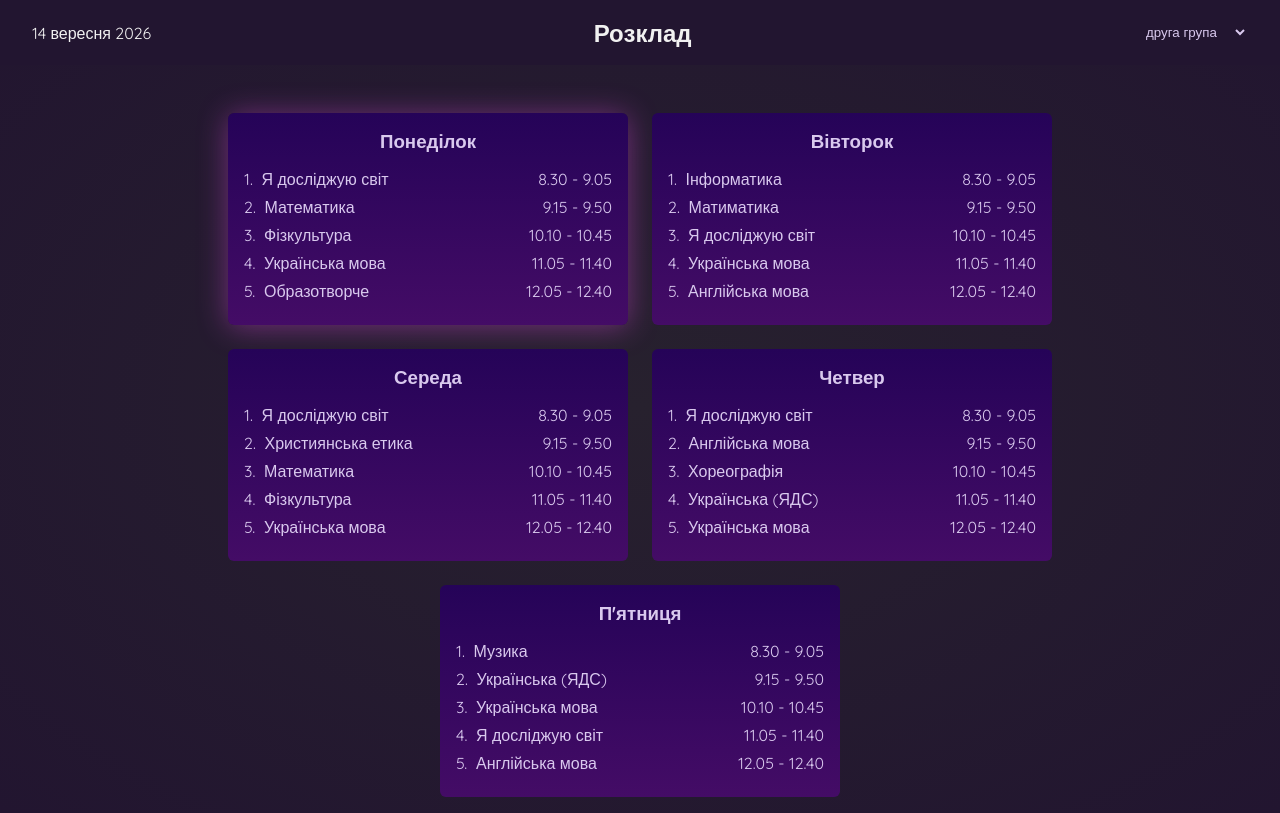
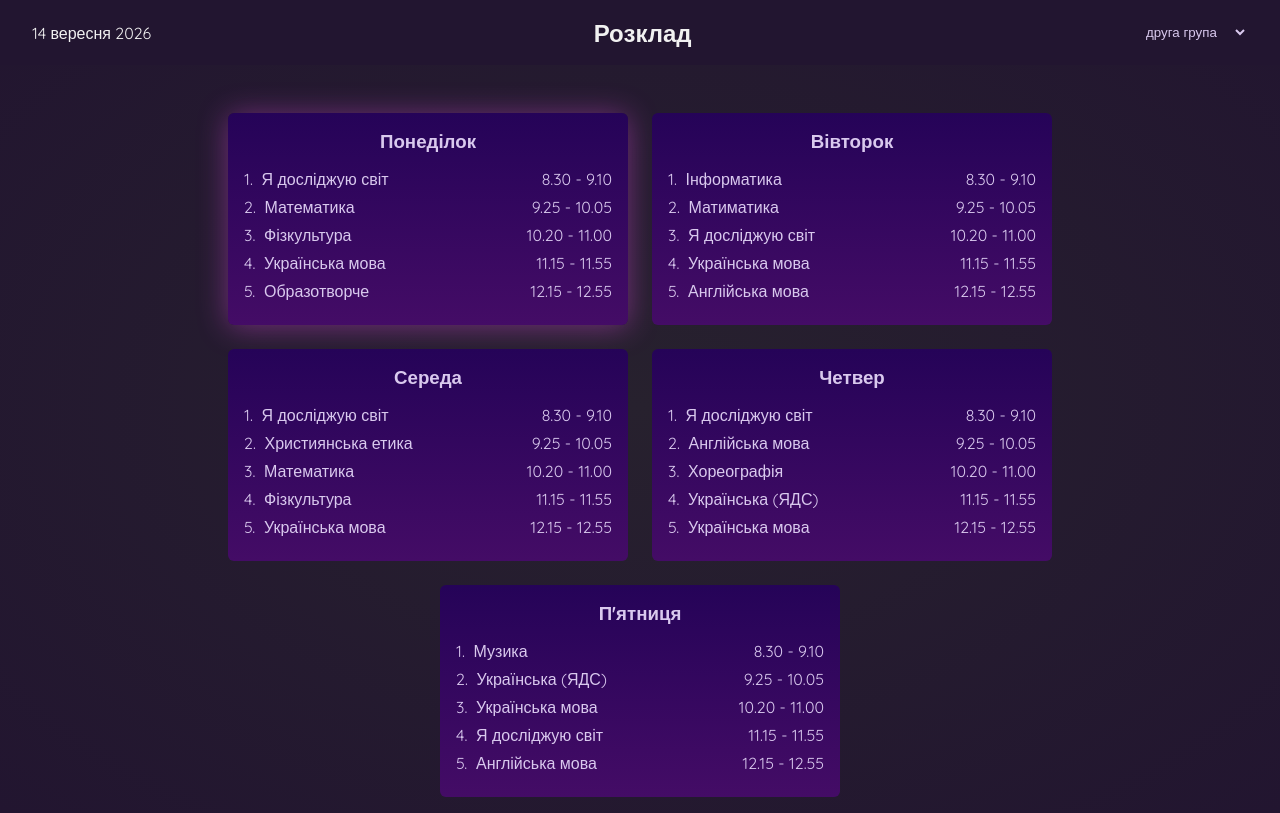
Before and after one commit to SerhiiStaryk/time-table2.0, a React (Create React App) app: page / in a window 1280 px wide. Built offline with nearby package versions, Linux system fonts and the light colour scheme.

Commit message:
change time

```diff
--- a/src/constants/time.js
+++ b/src/constants/time.js
@@ -1,7 +1,7 @@
 export const TIME = {
-  1: '8.30 - 9.05',
-  2: '9.15 - 9.50',
-  3: '10.10 - 10.45',
-  4: '11.05 - 11.40',
-  5:  '12.05 - 12.40',
+  1: '8.30 - 9.10',
+  2: '9.25 - 10.05',
+  3: '10.20 - 11.00',
+  4: '11.15 - 11.55',
+  5: '12.15 - 12.55',
 }
```
